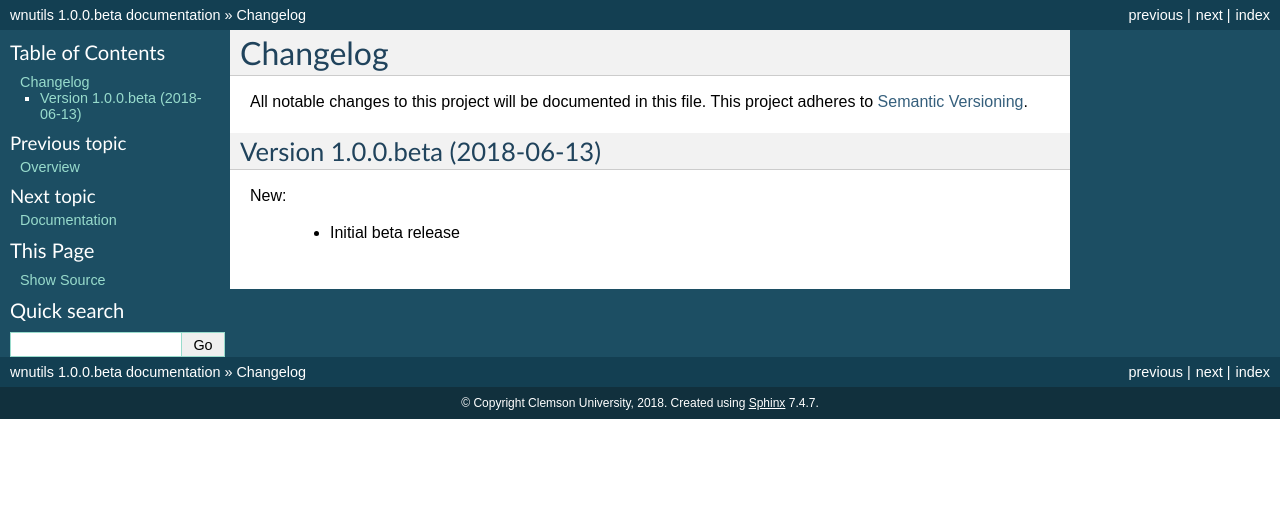
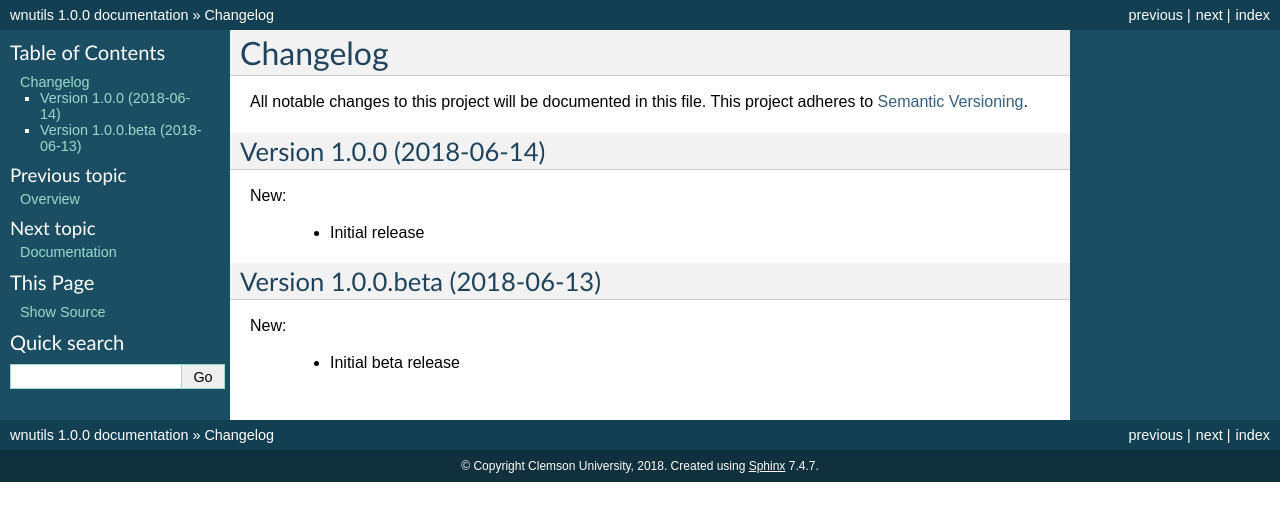
Before and after one commit to mbradle/wnutils, a Sphinx documentation site: the page built from doc/source/changelog.rst, in a window 1280 px wide. Shown: the top 521 px of the page. Built offline with Sphinx 7.4.7, drawn with Linux system fonts in a browser that asks for light colours.

Commit message:
Move out of beta.

```diff
--- a/README.rst
+++ b/README.rst
@@ -7,7 +7,8 @@ wnutils is a python package for reading and plotting
 Installation
 ------------
 
-Install the package with pip::
+Install from `PyPI <https://pypi.org/project/wnutils>`_ with pip by
+typing in your favorite terminal::
 
     $ pip install wnutils
 
--- a/doc/source/changelog.rst
+++ b/doc/source/changelog.rst
@@ -3,6 +3,13 @@ Changelog
 
 All notable changes to this project will be documented in this file.  This
 project adheres to `Semantic Versioning <http://semver.org/spec/v2.0.0.html>`_.
+
+Version 1.0.0 (2018-06-14)
+--------------------------
+
+New:
+
+  * Initial release
 
 Version 1.0.0.beta (2018-06-13)
 -------------------------------
--- a/doc/source/installation_tutorial.rst
+++ b/doc/source/installation_tutorial.rst
@@ -25,6 +25,10 @@ If the installation fails, you may need to install with root privileges using
 Alternatively, you can just install for yourself with the ``--user`` option::
 
       $ pip install wnutils --user
+
+If you have previously installed wnutils and want to upgrade, type::
+
+      $ pip install --upgrade wnutils
 
 To test that wnutils has installed correctly, type::
 
--- a/setup.py
+++ b/setup.py
@@ -57,7 +57,7 @@ setup(
         #   3 - Alpha
         #   4 - Beta
         #   5 - Production/Stable
-        'Development Status :: 4 - Beta',
+        'Development Status :: 5 - Production/Stable',
 
         # Indicate who your project is intended for
         'Intended Audience :: Science/Research',
--- a/wnutils/__about__.py
+++ b/wnutils/__about__.py
@@ -7,6 +7,6 @@ __all__ = [
 
 __title__ = 'wnutils'
 __summary__ = 'Python project to read and plot webnucleo files'
-__version__ = '1.0.0.beta'
+__version__ = '1.0.0'
 __author__ = 'Clemson University'
 __copyright__ = 'Clemson University, 2018'
```
